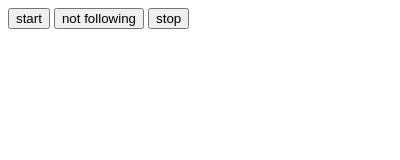
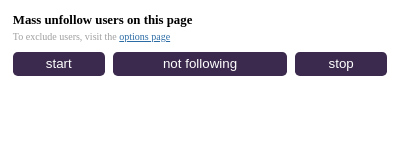
Before and after one commit to luqmanoop/twitter-mass-unfollow, a browser extension: page popup.html in a window 400 px wide. Drawn offline with Linux system fonts and the light colour scheme.

Commit message:
style popup

```diff
--- a/popup.html
+++ b/popup.html
@@ -4,12 +4,75 @@
     <meta charset="UTF-8" />
     <meta http-equiv="X-UA-Compatible" content="IE=edge" />
     <meta name="viewport" content="width=device-width, initial-scale=1.0" />
-    <title>Document</title>
+    <style>
+      * {
+        padding: 0;
+        margin: 0;
+        box-sizing: border-box;
+      }
+      body {
+        font-size: 10px;
+        padding: 0.8rem;
+        width: 100%;
+      }
+      h1 {
+        font-size: 0.8rem;
+      }
+
+      p {
+        margin: 0.2rem 0 0.6rem;
+        color: #a0a0a0;
+      }
+
+      a {
+        color: rgb(44, 108, 165);
+      }
+      .actions {
+        display: flex;
+        min-width: 14rem;
+        gap: 0.5rem;
+        /* display: flex; */
+        /* justify-content: space-between; */
+      }
+
+      button {
+        border: none;
+        padding: 0.3rem;
+        flex: 1;
+        background-color: #3b2a4d;
+        color: #fff;
+        border-radius: 0.3rem;
+        cursor: pointer;
+        transform: scale(1);
+        transition: all;
+      }
+
+      button:nth-child(2) {
+        flex: 2;
+      }
+
+      button:hover {
+        background-color: #412e52e9;
+      }
+
+      button:active {
+        transform: scale(1.05);
+      }
+    </style>
   </head>
   <body>
-    <button id="unfollow-all">start</button>
-    <button id="unfollow-not-following">not following</button>
-    <button id="stop">stop</button>
+    <main>
+      <h1>Mass unfollow users on this page</h1>
+      <p>
+        To exclude users, visit the
+        <a href="/options.html" target="_blank">options page</a>
+      </p>
+      <div class="actions">
+        <button id="unfollow-all">start</button>
+        <button id="unfollow-not-following">not following</button>
+        <button id="stop">stop</button>
+      </div>
+    </main>
     <script type="module" src="popup.js"></script>
   </body>
 </html>
```
